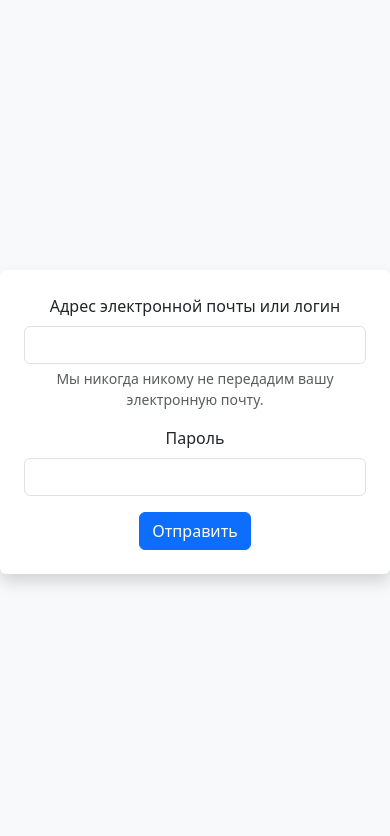
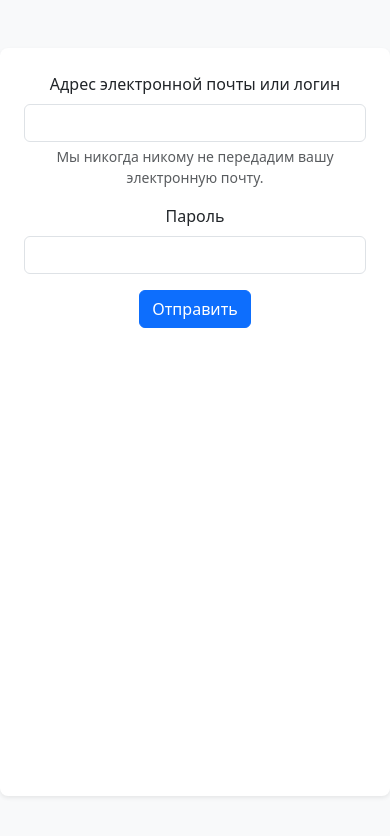
Before and after one commit to vanype/kmibTesting, a website: page public/login.html in a window 390 px wide. Drawn offline with nearby package versions, Linux system fonts and the light colour scheme.

Commit message:
fix mobile

```diff
--- a/public/login.html
+++ b/public/login.html
@@ -1,25 +1,43 @@
 <!DOCTYPE html>
 <html lang="ru">
 <head>
-	<meta charset="UTF-8">
-	<meta name="viewport" content="width=device-width, initial-scale=1.0">
+	<meta charset="UTF-8" />
+	<meta name="viewport" content="width=device-width, initial-scale=1.0" />
 	<title>Авторизация</title>
-	<link href="https://cdn.jsdelivr.net/npm/bootstrap@5.3.0/dist/css/bootstrap.min.css" rel="stylesheet">
-
+	<link
+		href="https://cdn.jsdelivr.net/npm/bootstrap@5.3.0/dist/css/bootstrap.min.css"
+		rel="stylesheet"
+	/>
+	<style>
+		body {
+			background-color: #f8f9fa; /* как bg-light */
+			display: flex;
+			justify-content: center;
+			padding-top: 3rem;
+			padding-bottom: 3rem;
+			min-height: 100vh;
+		}
+		.container {
+			max-width: 400px;
+			background: white;
+			padding: 1.5rem;
+			border-radius: 0.5rem;
+			box-shadow: 0 0.125rem 0.25rem rgba(0, 0, 0, 0.075);
+		}
+	</style>
 </head>
-<body class="d-flex justify-content-center align-items-center vh-100 bg-light">
-	<div class="container text-center bg-white p-4 rounded shadow" style="max-width: 400px;">
+<body>
+	<div class="container text-center">
 		<form>
 			<div class="mb-3">
 				<label for="InputEmail" class="form-label">Адрес электронной почты или логин</label>
-				<input  class="form-control" id="InputEmail" aria-describedby="emailHelp">
+				<input class="form-control" id="InputEmail" aria-describedby="emailHelp" />
 				<div id="emailHelp" class="form-text">Мы никогда никому не передадим вашу электронную почту.</div>
 			</div>
 			<div class="mb-3">
 				<label for="InputPassword" class="form-label">Пароль</label>
-				<input type="password" class="form-control" id="InputPassword">
+				<input type="password" class="form-control" id="InputPassword" />
 			</div>
-
 			<button type="submit" id="submit-login" class="btn btn-primary">Отправить</button>
 		</form>
 	</div>
```
